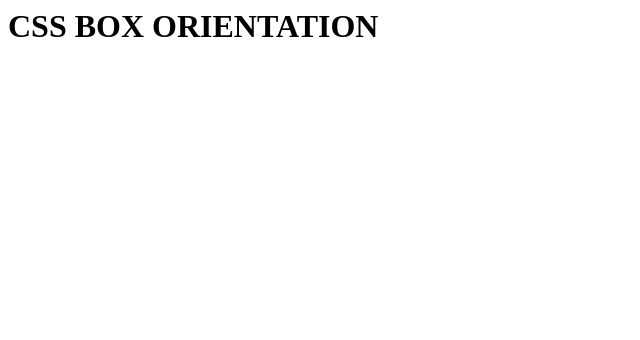
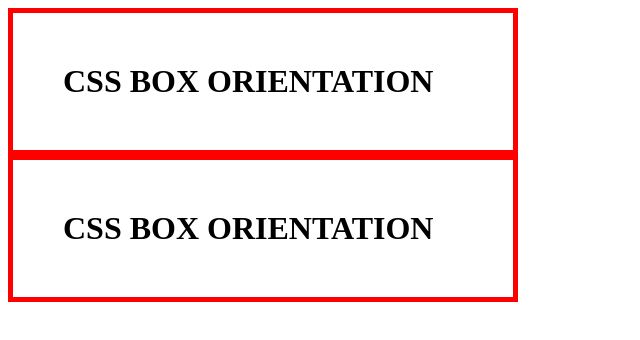
Before and after one commit to SOHWA-code/vscode-dev, a plain HTML site: page vscode-dev/2025-02-09 (06-31-45 PM)/index.html in a window 1280 px wide. Shown: the whole page, without its empty margins (0-640 px from the left). Drawn offline with Linux system fonts and the light colour scheme.

```diff
--- a/vscode-dev/2025-02-09 (06-31-45 PM)/index.html
+++ b/vscode-dev/2025-02-09 (06-31-45 PM)/index.html
@@ -1,12 +1,24 @@
+<!DOCTYPE html>
 <html>
 
 <head>
     <title> css box</title>
 </head>
 <style>
-    h1
+    h1 {
+        border: 5px red solid;
+        padding: 50px; /* 해당 태그의 글자와 테두리간의 간격 */
+        margin: 0%; /* 해당 태그 사이의 공백의 길이 담당 */
+        display: block;
+        width: 400px; /* 테두리 박스의 길이 담당 가로인듯 */
+        /* 실제 사이트에 들어가면 있는 검사 기능으로 텍스트 혹은 태그들이
+        어떠한 css의 영향을 받는지부터 다양하게 직접 시각화하여 확인할 수 있는
+        툴이 있으나 이건 직접 사이트 웹 브라우저에서 담당하여야 하므로
+        코딩 스윙으로는 확인이 불가능하다. */
+    }
 </style>
 <body>
+    <h1>CSS BOX ORIENTATION</h1>
     <h1>CSS BOX ORIENTATION</h1>
 
 </body>
```
